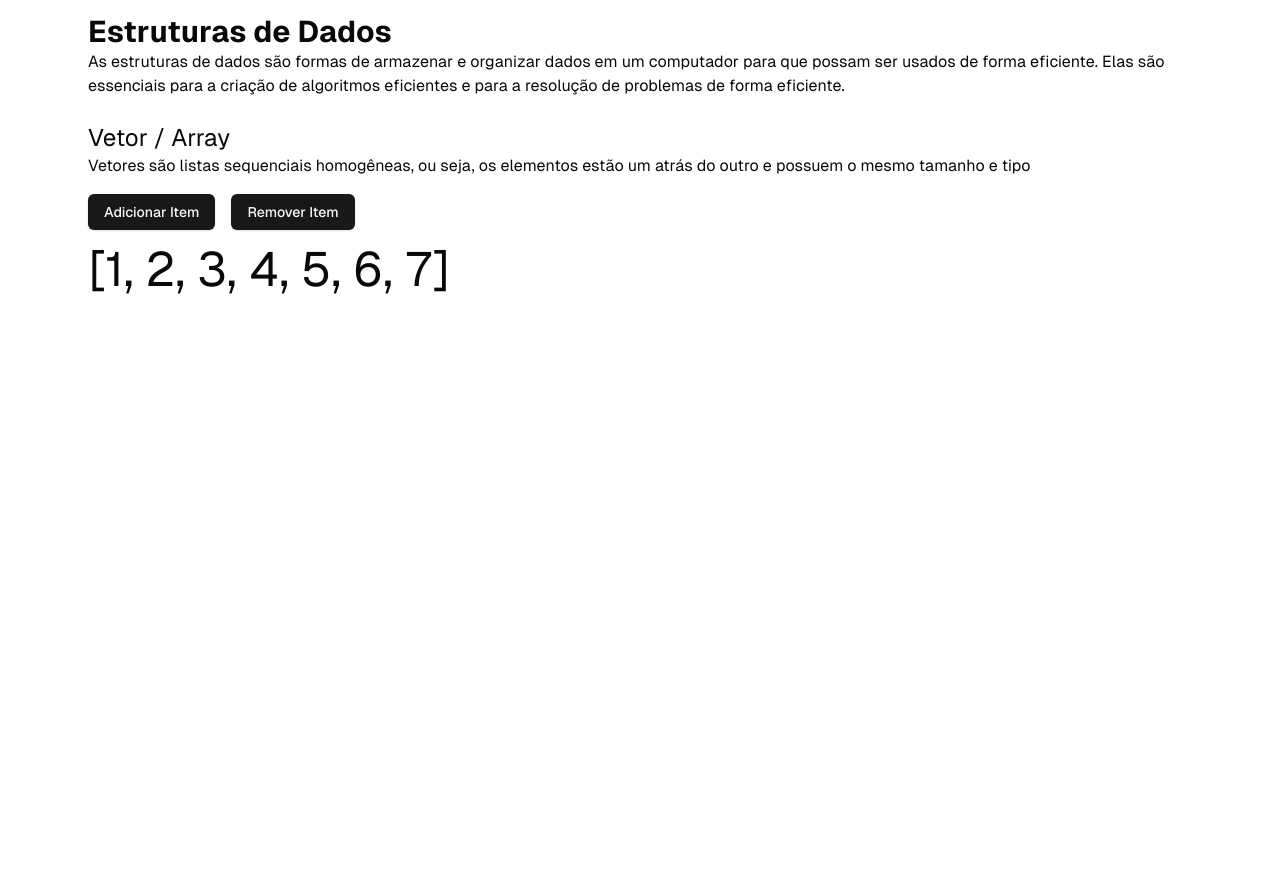
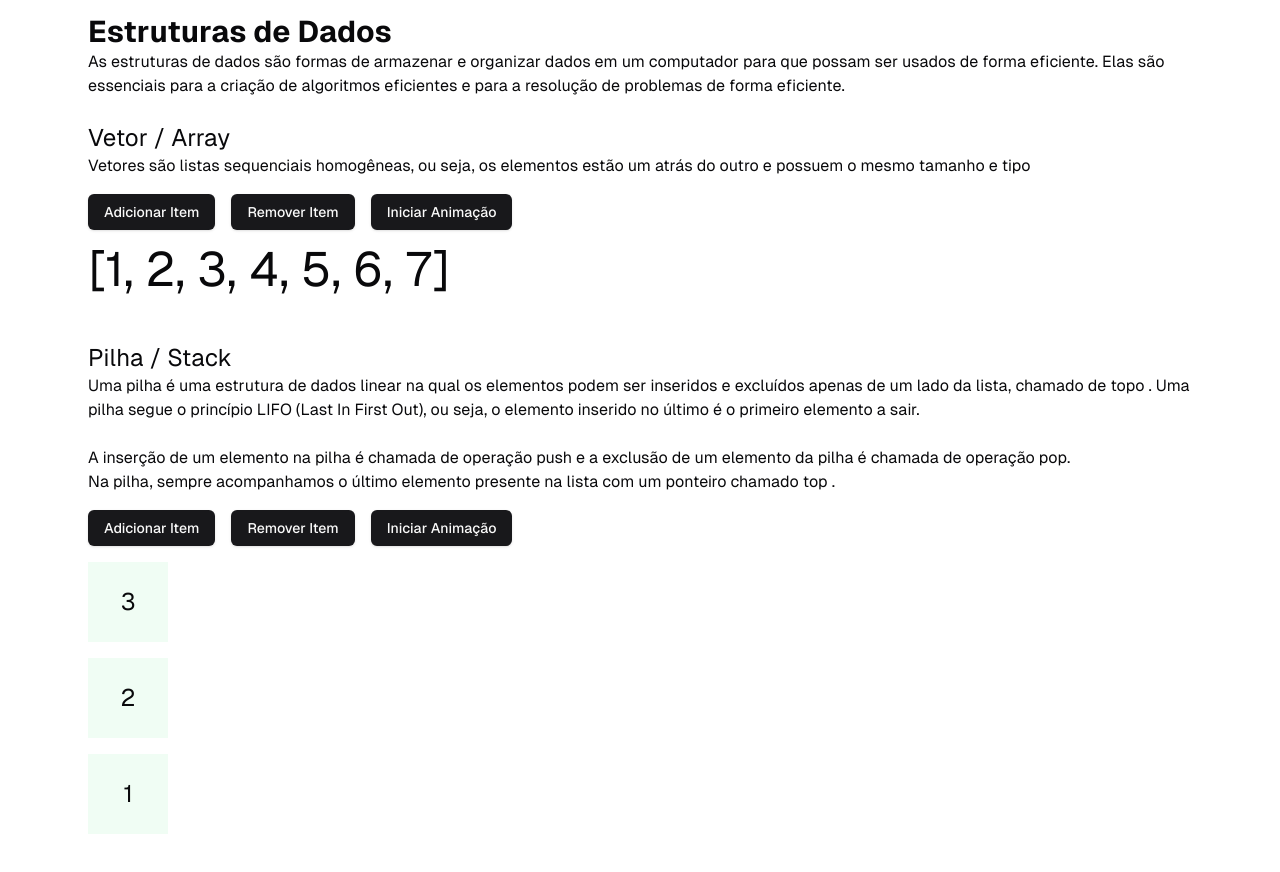
Before and after one commit to NiceColors/Algorithms, a Next.js app: page / in a window 1280 px wide. Shown: the part 1060-1932 px from the top of the page. Before the commit the page ends 1458 px from the top, so only its background shows below. Built offline with nearby package versions, Linux system fonts and the light colour scheme.

Commit message:
Seção: Pilha/Stack

```diff
--- a/app/components/array-structure.tsx
+++ /dev/null
@@ -1,49 +0,0 @@
-'use client'
-
-import { Button } from "@/components/ui/button"
-import { useState } from "react"
-
-
-type TArrayStructureExample = number
-
-export default function ArrayStructure() {
-
-    const [array, setArray] = useState<TArrayStructureExample[]>([1, 2, 3, 4, 5, 6, 7])
-
-    const addItem = () => {
-
-        const lastNumber = array[array.length - 1]
-
-        if (array.length >= 10) return
-
-        setArray(prev => [...prev, lastNumber ? lastNumber + 1 : 1])
-    }
-
-    const removeItem = () => {
-        if (array.length === 0) return
-        setArray(prev => prev.slice(0, prev.length - 1))
-    }
-
-    return (
-        <>
-            <h2 className="text-2xl">
-                Vetor / Array
-            </h2>
-            <p>Vetores são listas sequenciais homogêneas, ou seja, os elementos estão um atrás do outro e possuem o mesmo tamanho e tipo</p>
-
-            <div
-                className="flex space-x-4 mt-4"
-            >
-                <Button onClick={addItem}>Adicionar Item</Button>
-                <Button onClick={removeItem}>Remover Item</Button>
-            </div>
-
-
-            <article className="text-5xl mt-4">[{
-                array.map((item, index) => (
-                    <span key={index}>{item}{index < array.length - 1 ? ', ' : ''}</span>
-                ))
-            }]</article>
-        </>
-    )
-}
--- a/app/page.tsx
+++ b/app/page.tsx
@@ -1,5 +1,6 @@
-import ArrayStructure from "./components/array-structure";
-import ComplexityTable from "./components/complexity-table";
+import ArrayStructure from "../components/pages/home/components/array-structure";
+import ComplexityTable from "../components/pages/home/components/complexity-table";
+import StackStructure from "../components/pages/home/components/stack-structure";
 
 export default function Home() {
   return (
@@ -45,7 +46,10 @@ export default function Home() {
         </p>
         <br />
 
-        <ArrayStructure />
+        <div className="space-y-12">
+          <ArrayStructure />
+          <StackStructure />
+        </div>
 
       </section>
 
--- /dev/null
+++ b/components/pages/home/components/array-structure.tsx
@@ -0,0 +1,82 @@
+'use client'
+
+import { Button } from "@/components/ui/button"
+import { useEffect, useState } from "react"
+
+
+type TArrayStructureExample = number
+
+export default function ArrayStructure() {
+
+    const [array, setArray] = useState<TArrayStructureExample[]>([1, 2, 3, 4, 5, 6, 7])
+
+    const [isAnimated, setIsAnimated] = useState(false)
+
+    const addItem = () => {
+
+        const lastNumber = array[array.length - 1]
+
+        if (array.length >= 10) return
+
+        setArray(prev => [...prev, lastNumber ? lastNumber + 1 : 1])
+    }
+
+    const removeItem = () => {
+        if (array.length === 0) return
+        setArray(prev => prev.slice(0, prev.length - 1))
+    }
+
+    const handleAnimation = () => {
+        setIsAnimated(isAnimated => !isAnimated)
+        setArray(prev => prev.slice(0, 7))
+    }
+
+    useEffect(() => {
+        let interval: NodeJS.Timeout
+
+        let lastNumber = array[array.length - 1]
+
+        if (isAnimated) {
+            interval = setInterval(() => {
+                if (lastNumber === 10) {
+                    setIsAnimated(false)
+                    return
+                }
+                setArray(prev => [...prev, lastNumber ? lastNumber + 1 : 1])
+            }, 900)
+        }
+
+        return () => clearInterval(interval)
+    }, [array])
+
+    const isAddButtonDisabled = array.length >= 10
+    const isRemoveButtonDisabled = array.length === 0
+
+
+    return (
+        <div>
+            <h2 className="text-2xl">
+                Vetor / Array
+            </h2>
+            <p>Vetores são listas sequenciais homogêneas, ou seja, os elementos estão um atrás do outro e possuem o mesmo tamanho e tipo</p>
+
+
+            <div className="flex space-x-4 mt-4">
+                <Button onClick={addItem} disabled={isAddButtonDisabled}>Adicionar Item</Button>
+                <Button onClick={removeItem} disabled={isRemoveButtonDisabled}>Remover Item</Button>
+                <Button onClick={handleAnimation}>{isAnimated ? 'Parar' : 'Iniciar'} Animação</Button>
+            </div>
+
+
+            <article className="text-5xl mt-4">
+                [{
+                    array.map((item, index) => (
+                        <span key={index}>{item}{index < array.length - 1 ? ', ' : ''}</span>
+                    ))
+                }]
+            </article>
+
+
+        </div>
+    )
+}
--- /dev/null
+++ b/components/pages/home/components/stack-structure.tsx
@@ -0,0 +1,90 @@
+'use client'
+
+import { Button } from "@/components/ui/button"
+import { useEffect, useState } from "react"
+
+
+export default function StackStructure() {
+
+    const [stack, setStack] = useState<number[]>([1, 2, 3])
+    const [isAnimated, setIsAnimated] = useState(false)
+    const addItem = () => {
+
+        const lastNumber = stack[stack.length - 1]
+
+        if (stack.length >= 4) return
+
+        setStack(prev => [...prev, lastNumber ? lastNumber + 1 : 1])
+    }
+
+    const removeItem = () => {
+        if (stack.length === 0) return
+        setStack(prev => prev.slice(0, prev.length - 1))
+    }
+
+    const handleAnimation = () => {
+        setIsAnimated(isAnimated => !isAnimated)
+        setStack(prev => prev.slice(0, 3))
+    }
+
+    useEffect(() => {
+        let interval: NodeJS.Timeout
+
+        let lastNumber = stack[stack.length - 1]
+
+        if (isAnimated) {
+            interval = setInterval(() => {
+                if (lastNumber === 3) {
+                    setIsAnimated(false)
+                    return
+                }
+                setStack(prev => [...prev, lastNumber ? lastNumber + 1 : 1])
+            }, 900)
+        }
+
+        return () => clearInterval(interval)
+    }, [stack])
+
+
+    const isAddButtonDisabled = stack.length >= 4
+    const isRemoveButtonDisabled = stack.length === 0
+
+
+
+
+    return (
+        <div>
+            <h2 className="text-2xl">
+                Pilha / Stack
+            </h2>
+            <p>
+                Uma pilha é uma estrutura de dados linear na qual os elementos podem ser inseridos e excluídos apenas de um lado da lista, chamado de topo .
+                Uma pilha segue o princípio LIFO (Last In First Out), ou seja, o elemento inserido no último é o primeiro elemento a sair.
+            </p>
+            <br />
+            <p>
+                A inserção de um elemento na pilha é chamada de operação push e a exclusão de um elemento da pilha é chamada de operação pop.
+                <br />
+                Na pilha, sempre acompanhamos o último elemento presente na lista com um ponteiro chamado top .
+            </p>
+
+            <div className="flex space-x-4 mt-4">
+                <Button onClick={addItem} disabled={isAddButtonDisabled}>Adicionar Item</Button>
+                <Button onClick={removeItem} disabled={isRemoveButtonDisabled}>Remover Item</Button>
+                <Button onClick={handleAnimation}>{isAnimated ? 'Parar' : 'Iniciar'} Animação</Button>
+
+            </div>
+
+            <div className="text-2xl flex flex-col-reverse gap-4 mt-4">
+
+                {
+                    stack.map((item, index) => (
+                        <div key={index} className="p-4 bg-green-50 w-20 h-20 flex items-center justify-center">{item}</div>
+                    ))
+                }
+
+            </div>
+
+        </div>
+    )
+}
--- /dev/null
+++ b/components/ui/tooltip.tsx
@@ -0,0 +1,30 @@
+"use client"
+
+import * as React from "react"
+import * as TooltipPrimitive from "@radix-ui/react-tooltip"
+
+import { cn } from "@/lib/utils"
+
+const TooltipProvider = TooltipPrimitive.Provider
+
+const Tooltip = TooltipPrimitive.Root
+
+const TooltipTrigger = TooltipPrimitive.Trigger
+
+const TooltipContent = React.forwardRef<
+  React.ElementRef<typeof TooltipPrimitive.Content>,
+  React.ComponentPropsWithoutRef<typeof TooltipPrimitive.Content>
+>(({ className, sideOffset = 4, ...props }, ref) => (
+  <TooltipPrimitive.Content
+    ref={ref}
+    sideOffset={sideOffset}
+    className={cn(
+      "z-50 overflow-hidden rounded-md bg-primary px-3 py-1.5 text-xs text-primary-foreground animate-in fade-in-0 zoom-in-95 data-[state=closed]:animate-out data-[state=closed]:fade-out-0 data-[state=closed]:zoom-out-95 data-[side=bottom]:slide-in-from-top-2 data-[side=left]:slide-in-from-right-2 data-[side=right]:slide-in-from-left-2 data-[side=top]:slide-in-from-bottom-2",
+      className
+    )}
+    {...props}
+  />
+))
+TooltipContent.displayName = TooltipPrimitive.Content.displayName
+
+export { Tooltip, TooltipTrigger, TooltipContent, TooltipProvider }
--- a/package.json
+++ b/package.json
@@ -11,6 +11,7 @@
   "dependencies": {
     "@radix-ui/react-icons": "^1.3.0",
     "@radix-ui/react-slot": "^1.1.0",
+    "@radix-ui/react-tooltip": "^1.1.3",
     "class-variance-authority": "^0.7.0",
     "clsx": "^2.1.1",
     "lucide-react": "^0.452.0",
```
Also changed, not shown: components/pages/home/components/complexity-table.tsx (renamed from app/components/complexity-table.tsx), 1 other file (tests, documents, lock files or other folders).
